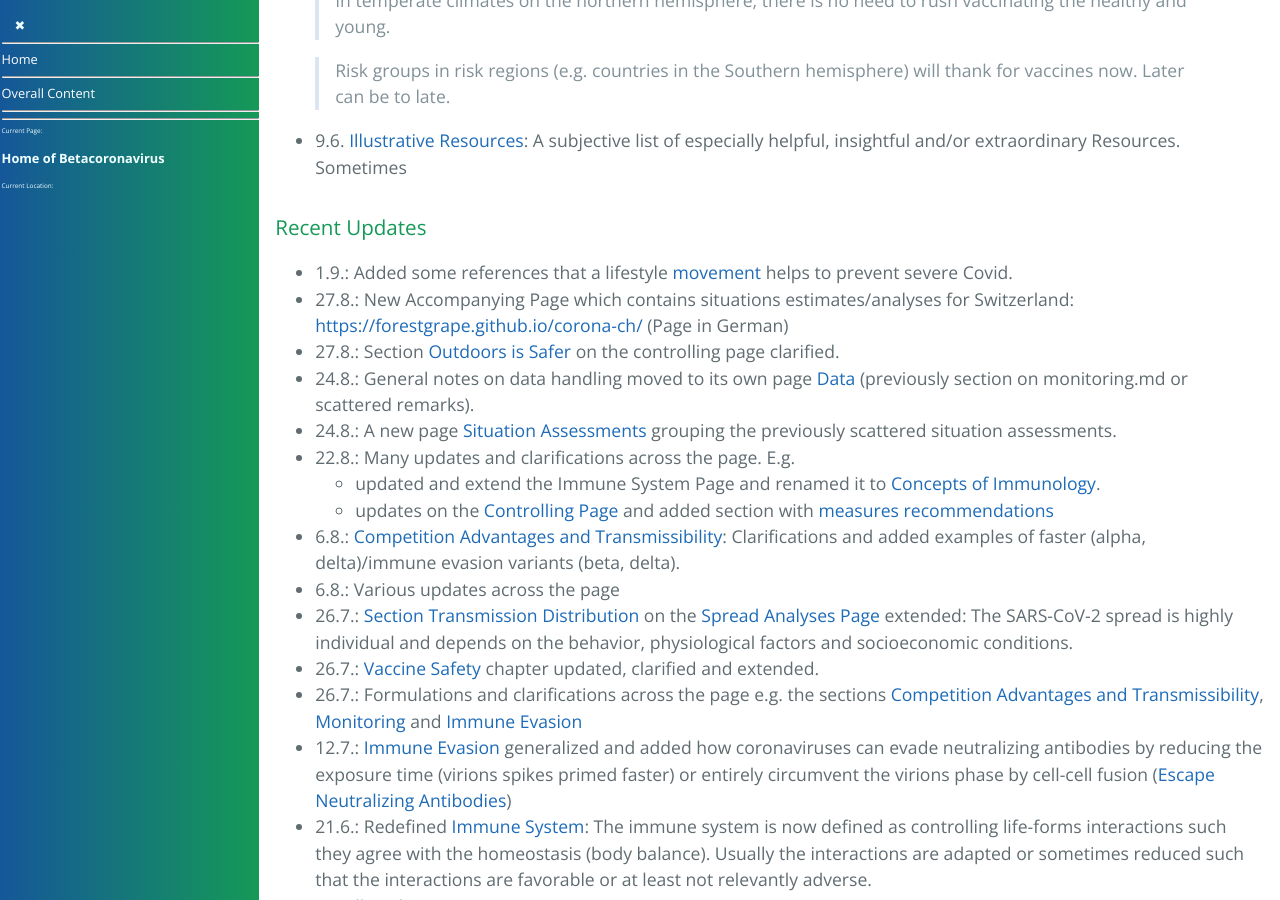
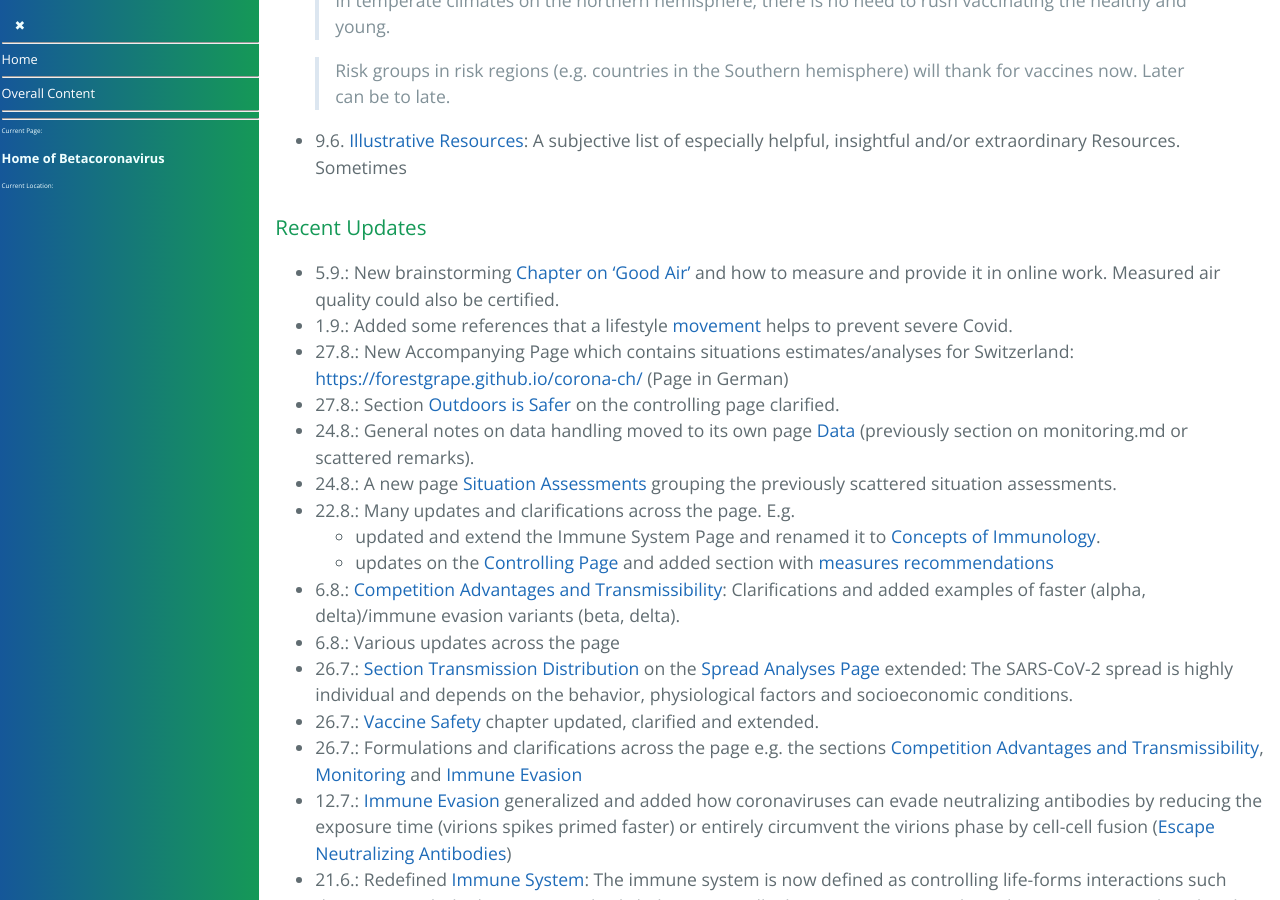
Before and after one commit to forestgrape/coronavirus, a Jekyll site: the page built from index.md, in a window 1280 px wide and 900 px high, scrolled down 1539 px. Built offline with Jekyll 4.4.1, drawn with Linux system fonts in a browser that asks for light colours; our own code applies the rules of GitHub Pages for plain Markdown files.

Commit message:
update section: good air chapter

```diff
--- a/index.md
+++ b/index.md
@@ -50,6 +50,7 @@ This section overviews the entire content. The [content section](#content) lists
 - 9.6. [Illustrative Resources](1_introduction/illustrative_resources.md): A subjective list of especially helpful, insightful and/or extraordinary Resources. Sometimes
 
 ### Recent Updates
+- 5.9.: New brainstorming [Chapter on 'Good Air'](7_social/good_air.md) and how to measure and provide it in online work. Measured air quality could also be certified.
 - 1.9.: Added some references that a lifestyle [movement](6_prevention_and_treatment/movement.md) helps to prevent severe Covid.
 - 27.8.: New Accompanying Page which contains situations estimates/analyses for Switzerland: <https://forestgrape.github.io/corona-ch/> (Page in German)
 - 27.8.: Section [Outdoors is Safer](7_social/controlling.md#outdoors-is-safer) on the controlling page clarified.
```
